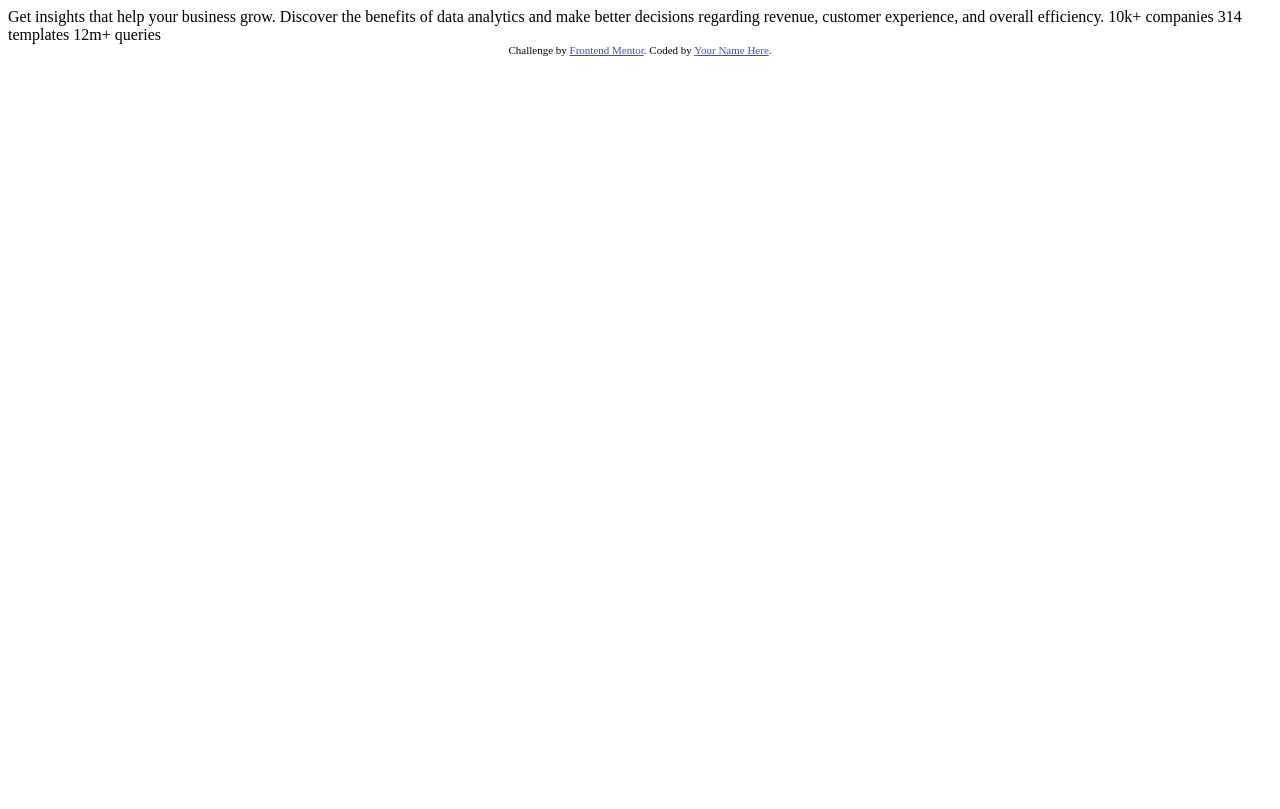
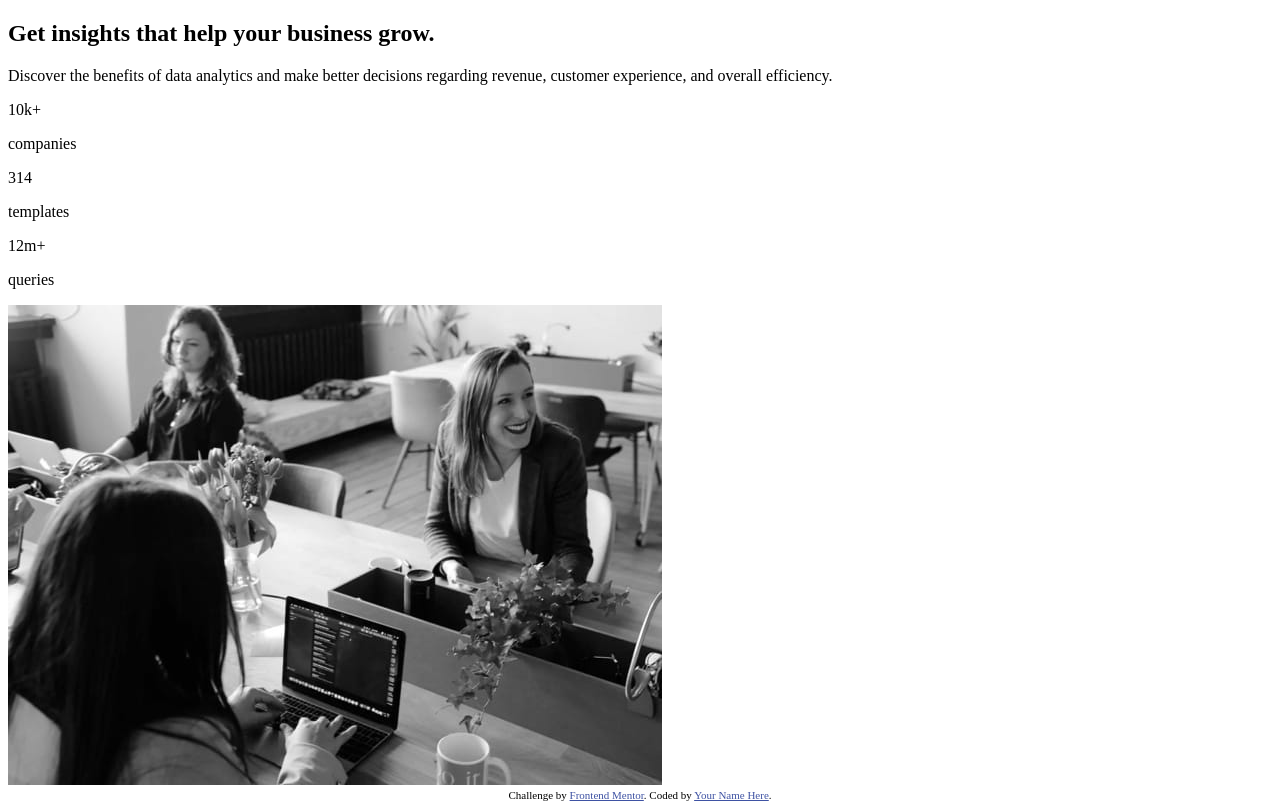
Before and after one commit to alien-rights/stats-preview-card-component-main, a plain HTML site: page index.html in a window 1280 px wide. Drawn offline with Linux system fonts and the light colour scheme.

Commit message:
Added semantic tags

```diff
--- a/index.html
+++ b/index.html
@@ -15,16 +15,32 @@
   </style>
 </head>
 <body>
-
-  Get insights that help your business grow.
-
-  Discover the benefits of data analytics and make better decisions regarding revenue, customer
-  experience, and overall efficiency.
-
-  10k+ companies
-  314 templates
-  12m+ queries
-
+  <main class="card">
+    <section class="text">
+      <h1>Get <span>insights</span> that help your business grow.</h1>
+      <p>Discover the benefits of data analytics and make better decisions regarding revenue, customer
+        experience, and overall efficiency.</p>
+      <div class="info">
+        <div class="info-one">
+          <p>10k+</p>
+          <p>companies</p>
+        </div>
+        <div class="info-two">
+          <p>314</p>
+          <p>templates</p>
+        </div>
+        <div class="info-three">
+          <p>12m+</p>
+          <p>queries</p>
+        </div>
+      </div>
+    </section>
+    <picture>
+      <source media="(min-width:480)" srcset="./images/image-header-desktop.jpg">
+      <source media="(min-width:481px)" srcset="./images/image-header-mobile.jpg">
+      <img src="./images/image-header-desktop.jpg" alt="" style="width:auto;">
+    </picture>
+  </main>
   <div class="attribution">
     Challenge by <a href="https://www.frontendmentor.io?ref=challenge" target="_blank">Frontend Mentor</a>.
     Coded by <a href="#">Your Name Here</a>.
--- /dev/null
+++ b/styles.css
@@ -0,0 +1,45 @@
+/*
+  1. Use a more-intuitive box-sizing model.
+*/
+*, *::before, *::after {
+    box-sizing: border-box;
+  }
+  /*
+    2. Remove default margin
+  */
+  * {
+    margin: 0;
+  }
+  /*
+    Typographic tweaks!
+    3. Add accessible line-height
+    4. Improve text rendering
+  */
+  body {
+    -webkit-font-smoothing: antialiased;
+  }
+  /*
+    5. Improve media defaults
+  */
+  img, picture, video, canvas, svg {
+    display: block;
+    max-width: 100%;
+  }
+  /*
+    6. Remove built-in form typography styles
+  */
+  input, button, textarea, select {
+    font: inherit;
+  }
+  /*
+    7. Avoid text overflows
+  */
+  p, h1, h2, h3, h4, h5, h6 {
+    overflow-wrap: break-word;
+  }
+  /*
+    8. Create a root stacking context
+  */
+  #root, #__next {
+    isolation: isolate;
+  }
```
